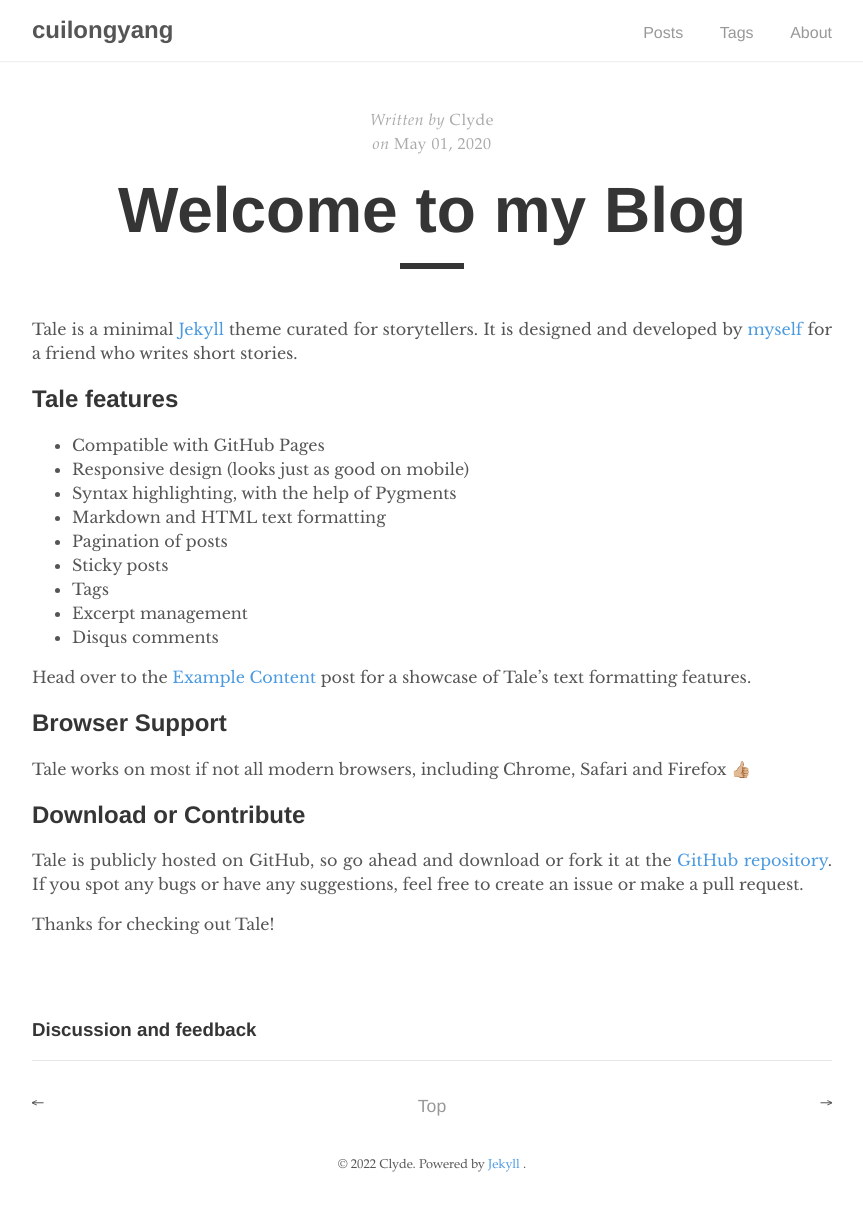
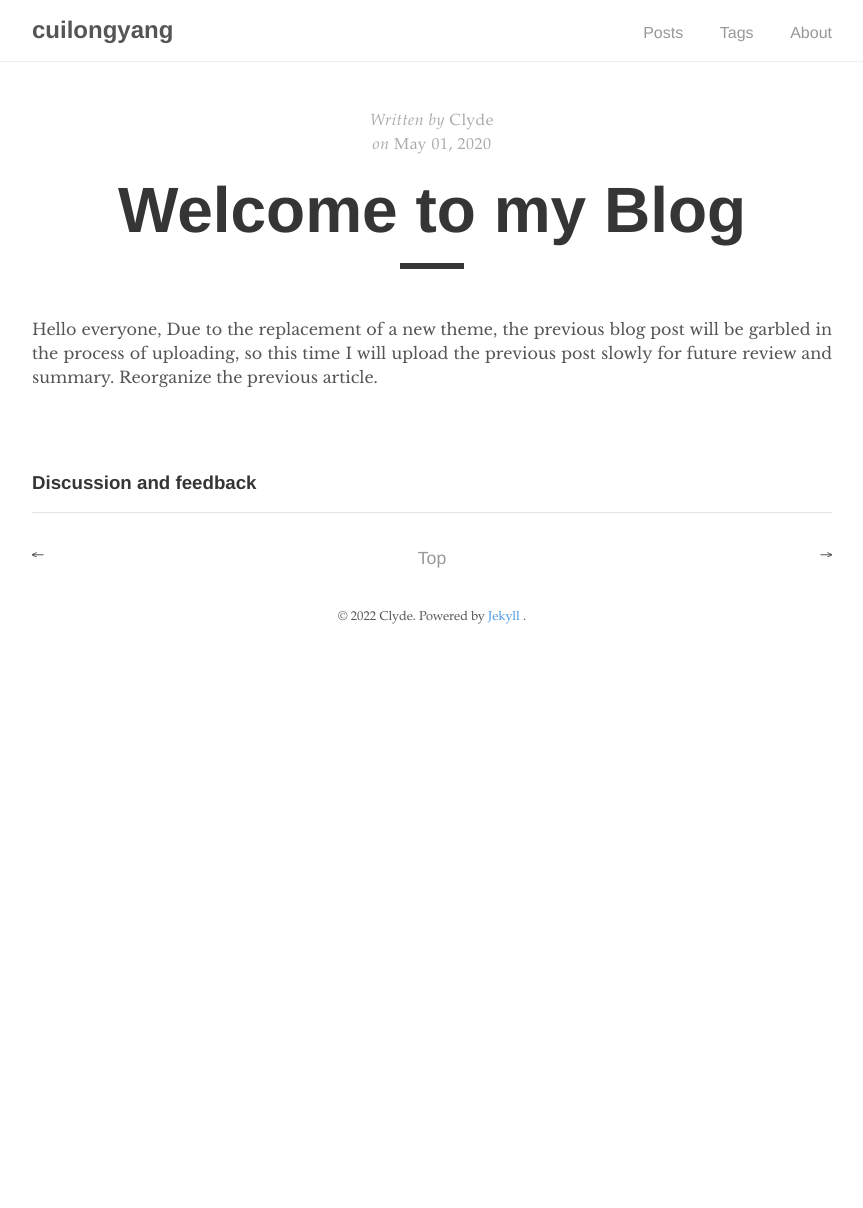
Before and after one commit to cuilongyang/cuilongyang.github.io, a Jekyll site: the page built from _posts/2020-05-01-welcome.md, in a window 1280 px wide. Shown: the whole page, without its empty margins (208-1071 px from the left). Built offline with Jekyll 4.4.1, drawn with Linux system fonts in a browser that asks for light colours; comment, search, counter and statistics services are not loaded; after the commit the page ends 900 px from its top, so only the background shows below that.

Commit message:
Update 2020-05-01-welcome.md

```diff
--- a/_posts/2020-05-01-welcome.md
+++ b/_posts/2020-05-01-welcome.md
@@ -9,25 +9,4 @@ sticky: true
 hidden: true
 ---
 
-Tale is a minimal [Jekyll](https://jekyllrb.com/) theme curated for storytellers. It is designed and developed by [myself](https://github.com/chesterhow/) for a friend who writes short stories.<!--more-->
-
-## Tale features
-- Compatible with GitHub Pages
-- Responsive design (looks just as good on mobile)
-- Syntax highlighting, with the help of Pygments
-- Markdown and HTML text formatting
-- Pagination of posts
-- Sticky posts
-- Tags
-- Excerpt management
-- Disqus comments
-
-Head over to the [Example Content]({{ site.baseurl }}/2017-03-16/example-content) post for a showcase of Tale's text formatting features.
-
-## Browser Support
-Tale works on most if not all modern browsers, including Chrome, Safari and Firefox 👍🏼
-
-## Download or Contribute
-Tale is publicly hosted on GitHub, so go ahead and download or fork it at the [GitHub repository](https://github.com/chesterhow/tale). If you spot any bugs or have any suggestions, feel free to create an issue or make a pull request.
-
-Thanks for checking out Tale!
+Hello everyone, Due to the replacement of a new theme, the previous blog post will be garbled in the process of uploading, so this time I will upload the previous post slowly for future review and summary. Reorganize the previous article.<!--more-->
```
